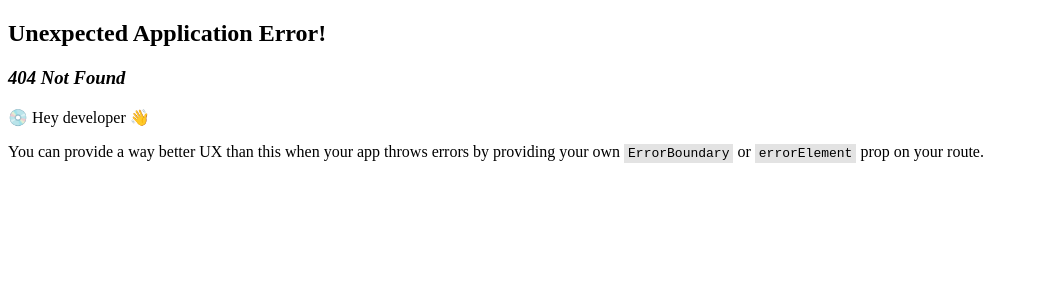
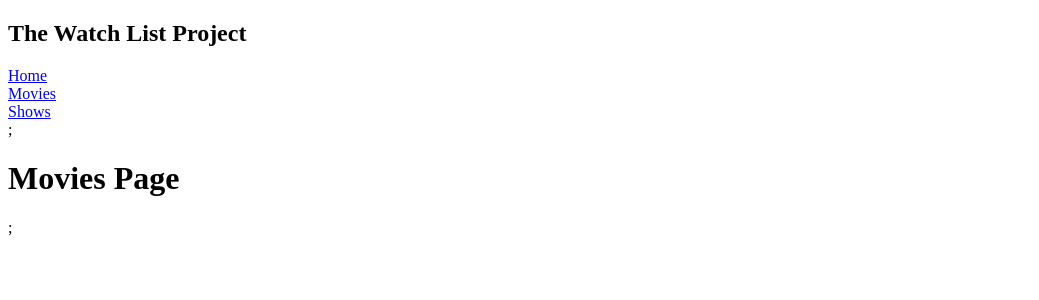
Before and after one commit to arnold1945/my-project, a React (Vite) app in the folder frontend/watchlist-frontend/: page /movies in a window 1280 px wide. Before the commit this address had no page. Shown: the top 300 px of the page, without its empty margins (0-1039 px from the left). Built offline with nearby package versions, Linux system fonts and the light colour scheme.

Commit message:
dummy movies page

```diff
--- a/frontend/watchlist-frontend/src/App.jsx
+++ b/frontend/watchlist-frontend/src/App.jsx
@@ -1,10 +1,16 @@
 import { useState } from 'react'
 import { Outlet } from 'react-router-dom'
+import NavBar from './components/NavBar';
 
 
 
 function App() {
-  return <Outlet/>;
+
+  return (
+  <><NavBar/>;
+  <Outlet/>;
+</>
+);
 }
 
-export default App
+export default App;
--- /dev/null
+++ b/frontend/watchlist-frontend/src/components/MoviesPage.jsx
@@ -0,0 +1,7 @@
+
+
+function MoviesPage() {
+  return <h1>Movies Page</h1>;
+}
+
+export default MoviesPage;
--- a/frontend/watchlist-frontend/src/components/NavBar.jsx
+++ b/frontend/watchlist-frontend/src/components/NavBar.jsx
@@ -0,0 +1,23 @@
+import { useNavigate } from "react-router-dom";
+import { Link } from "react-router-dom";
+
+export default function NavBar() {
+    const navigate = useNavigate();
+
+    return (
+        <nav>
+      <h1>The Watch List Project</h1>
+
+      <div>
+        <Link to = "/">Home</Link>
+        <br></br>
+        <Link to = "/movies">Movies</Link>
+        <br></br>
+        <Link to = "/Shows">Shows</Link>
+
+      </div>
+    </nav>
+
+    )
+
+}
```
Also changed, not shown: frontend/watchlist-frontend/src/router.jsx (+8 -0 lines).
